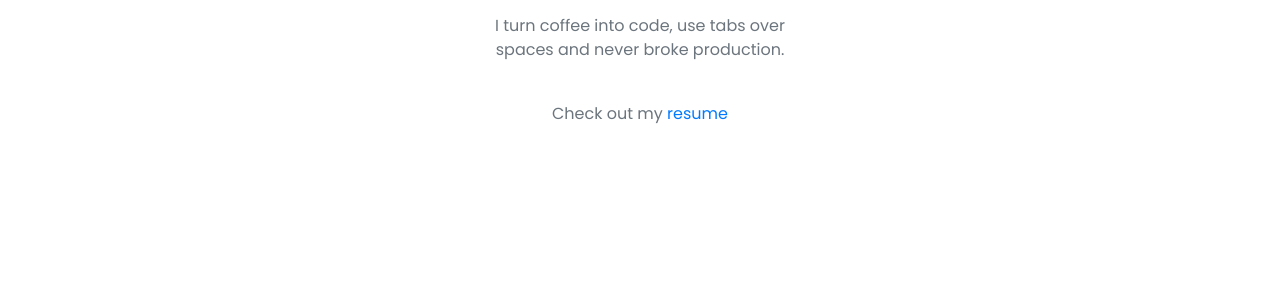
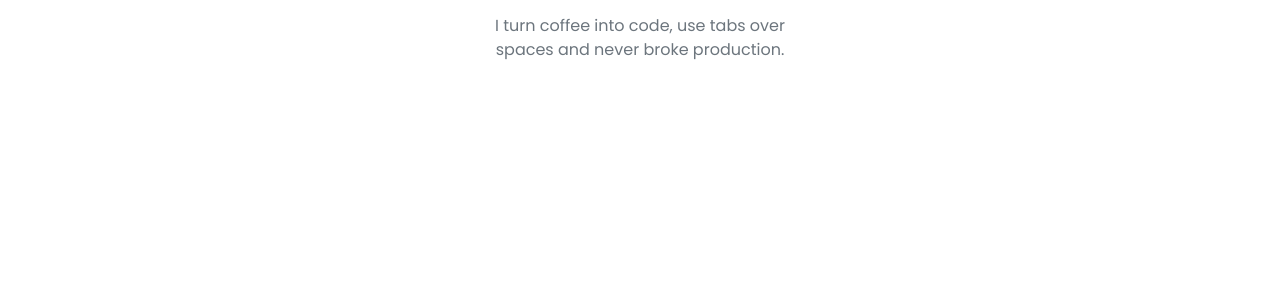
Before and after one commit to SkaarFacee/skaarfacee.github.io, a Jekyll site: the page built from index.html, in a window 1280 px wide. Shown: the part 497-794 px from the top of the page. Built offline with Jekyll 4.4.1, drawn with Linux system fonts in a browser that asks for light colours; nearby versions of some CDN libraries.

Commit message:
bug fixed

```diff
--- a/_includes/landing.html
+++ b/_includes/landing.html
@@ -11,6 +11,7 @@
 
     <p class="text-muted wow animated slideInUp" data-wow-delay=".15s">{{ site.description }}</p>
     <br>
-    <p class="text-muted wow animated slideInUp" data-wow-delay=".15s">Check out my <a href="https://www.google.com/">resume</a></p>
+    <!--
+    <p class="text-muted wow animated slideInUp" data-wow-delay=".15s">Check out my <a href="https://www.google.com/">resume</a></p>-->
   </div>
 </div>
```
